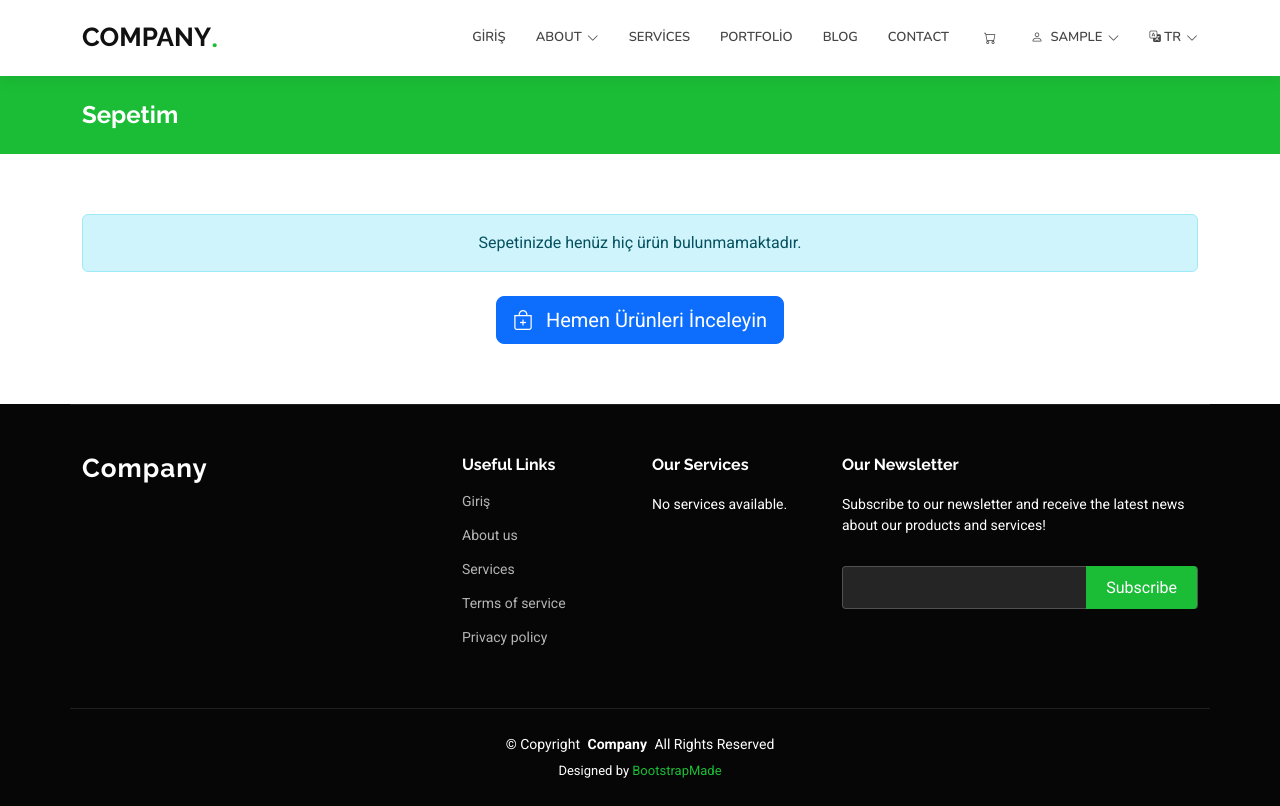
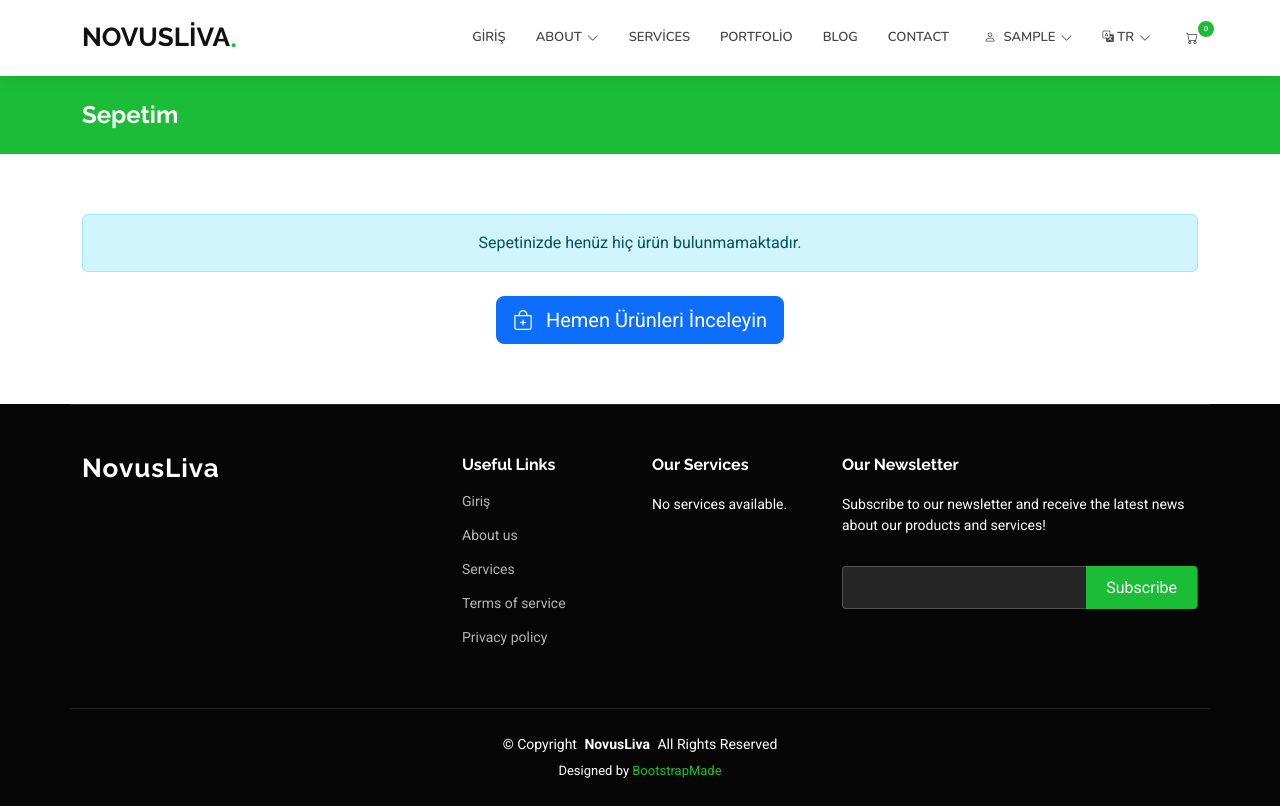
Before and after one commit to Erdemozer01/novusliva, a Django app: page /cart/ in a window 1280 px wide; the page is wider, and only the part inside the window is pictured. Run offline with Django 5.2, Linux system fonts and the light colour scheme; the visitor is signed in with stand-in values (Sample User, id 1); data that the repository does not hold is empty; some libraries are stand-ins or nearby versions.

Commit message:
güncellendi

```diff
--- a/company/settings.py
+++ b/company/settings.py
@@ -69,6 +69,7 @@ TEMPLATES = [
                 'django.contrib.messages.context_processors.messages',
                 'main.context_processors.site_settings',
                 'django.template.context_processors.i18n',
+                'main.context_processors.cart_item_count',
             ],
         },
     },
--- a/main/context_processors.py
+++ b/main/context_processors.py
@@ -1,4 +1,4 @@
-from .models import SiteSetting, Service
+from .models import SiteSetting, Service, Order
 
 
 def site_settings(request):
@@ -10,3 +10,16 @@ def site_settings(request):
         'site_settings': settings,
         'services': services,
     }
+
+def cart_item_count(request):
+    """
+    Kullanıcının sepetindeki toplam ürün sayısını döndürür.
+    """
+    cart_items_count = 0
+    if request.user.is_authenticated:
+        try:
+            cart = Order.objects.get(user=request.user, status='cart')
+            cart_items_count = sum(item.quantity for item in cart.items.all())
+        except Order.DoesNotExist:
+            pass
+    return {'cart_item_count': cart_items_count}
--- a/main/views.py
+++ b/main/views.py
@@ -2,7 +2,7 @@ import base64
 import hashlib
 import hmac
 import json
-import requests  # requests kütüphanesini import edin
+import requests
 
 from django.contrib.auth import login
 from django.contrib.auth.decorators import login_required
@@ -21,6 +21,7 @@ import logging
 from django.conf import settings
 import iyzipay
 import random
+from django.db import IntegrityError
 
 from django.views.decorators.csrf import csrf_exempt
 from django.views.decorators.http import require_POST
@@ -32,7 +33,7 @@ from .forms import (
 from .models import (
     Service, BlogPost, Tag, PortfolioItem, PortfolioCategory,
     TeamMember, Testimonial, Category, ContactMessage, Skill,
-    Client, AboutPage, Order, OrderItem, DiscountCode
+    Client, AboutPage, Order, OrderItem, DiscountCode, Subscriber
 )
 
 logger = logging.getLogger(__name__)
@@ -392,19 +393,22 @@ def register_view(request):
     return render(request, 'registration/register.html', context)
 
 
+@require_POST
 def subscribe_view(request):
-    if request.method == 'POST':
-        form = SubscriberForm(request.POST)
-        if form.is_valid():
-            form.save()
-            return JsonResponse({
-                'success': True,
-                'message': _('Thank you for subscribing!')
-            })
-        else:
-            message = form.errors.get('email', [_('Invalid email address.')])[0]
-            return JsonResponse({'success': False, 'message': message})
-    return JsonResponse({'success': False, 'message': _('Invalid request.')})
+    """E-bülten aboneliği için POST isteğini AJAX ile işler."""
+    email = request.POST.get('email')
+    if email:
+        try:
+            # E-posta adresi veritabanına eklenir. `unique=True` hatası yakalanır.
+            Subscriber.objects.create(email=email)
+            return JsonResponse({'success': True, 'message': _("E-bültenimize başarıyla abone oldunuz!")})
+        except IntegrityError:
+            # unique kısıtlaması hatası (e-posta zaten kayıtlı)
+            return JsonResponse({'success': False, 'message': _("Bu e-posta adresi zaten kayıtlı.")})
+        except Exception:
+            # Diğer olası hatalar
+            return JsonResponse({'success': False, 'message': _("Bir hata oluştu. Lütfen tekrar deneyin.")})
+    return JsonResponse({'success': False, 'message': _("Lütfen geçerli bir e-posta adresi girin.")})
 
 
 def service_details_view(request, service_id):
--- a/templates/base.html
+++ b/templates/base.html
@@ -50,18 +50,56 @@
             color: #007bff !important; /* Temanızın ana rengi */
         }
 
-        /* Sepet ikonunu büyüt */
+        / /* Sepet ikonu için temel stil ve büyüklük */
         .cart-icon {
-            font-size: 20px !important; /* İkon boyutunu artır */
+            font-size: 28px !important; /* İkon boyutunu biraz küçülttük */
+            color: var(--default-color) !important;
             position: relative;
-            display: inline-block;
+            display: flex; /* İçindeki elemanları hizalamak için flexbox kullanın */
+            align-items: center; /* Dikeyde ortala */
+            transition: color 0.3s ease;
+            text-decoration: none !important; /* Link alt çizgisi olmaması için */
         }
 
-        /* Opsiyonel: Hover efekti ekle */
+        /* Sepet içindeki ürün sayısı için sayaç (badge) stil ve konumlandırma */
+        .cart-count {
+            position: absolute; /* .cart-icon'a göre mutlak konumlandırma */
+            top: 5px; /* Üstten konum */
+            right: -18px; /* Sağdan konum */
+
+            background-color: var(--accent-color, #ff5722) !important;
+            color: #fff !important;
+
+            font-size: 7px; /* Sayaç yazısının boyutu */
+            font-weight: 700;
+            line-height: 1;
+
+            padding: 3px 6px; /* İç boşluk */
+            border: 2px solid #fff; /* Beyaz kenarlık */
+            border-radius: 50%; /* Dairesel görünüm */
+
+            min-width: 20px; /* Minimum genişlik */
+            height: 20px; /* Yükseklik */
+
+            display: flex; /* İçeriği ortalamak için flex kullan */
+            align-items: center; /* Dikeyde ortala */
+            justify-content: center; /* Yatayda ortala */
+
+            white-space: nowrap; /* Sayı iki haneli olduğunda satır atlamasını önler */
+
+            transform: scale(1); /* Başlangıç boyutu */
+            transition: transform 0.3s ease, background-color 0.3s ease; /* Animasyon */
+            z-index: 10;
+        }
+
+        /* Sepet ikonu üzerine gelindiğinde sayacın büyümesi */
         .cart-icon:hover {
-            color: #007bff !important;
+            color: var(--accent-color, #007bff) !important; /* İkon rengini değiştir */
+        }
+
+        .cart-icon:hover .cart-count {
             transform: scale(1.1);
-            transition: all 0.3s ease;
+            background-color: var(--accent-color, #007bff) !important;
         }
 
         .dropdown-menu .dropdown-item {
@@ -81,7 +119,7 @@
     <div class="container position-relative d-flex align-items-center">
 
         <a href="{% url 'index' %}" class="logo d-flex align-items-center me-auto">
-            <h1 class="sitename">Company</h1><span>.</span>
+            <h1 class="sitename">NovusLiva</h1><span>.</span>
         </a>
 
         <nav id="navmenu" class="navmenu">
@@ -99,7 +137,6 @@
                 <li><a href="{% url 'blog' %}">{% trans "Blog" %}</a></li>
                 <li><a href="{% url 'contact' %}">{% trans "Contact" %}</a></li>
 
-                <li><a href="{% url 'cart_detail' %}" class="cart-icon"><i class="bi bi-cart"></i></a></li>
 
                 {% if user.is_authenticated %}
                     <li class="dropdown">
@@ -110,7 +147,8 @@
                             <i class="bi bi-chevron-down toggle-dropdown"></i>
                         </a>
                         <ul>
-                            <li><a href="{% url 'profile' request.user.username %}"><i class="bi bi-person me-2"></i>{% trans "Profile" %}</a>
+                            <li><a href="{% url 'profile' request.user.username %}"><i
+                                    class="bi bi-person me-2"></i>{% trans "Profile" %}</a>
                             </li>
                             <li><a href="{% url 'order_history' request.user.username %}"><i
                                     class="bi bi-box-seam me-2"></i>{% trans "Orders" %}</a></li>
@@ -151,6 +189,7 @@
 
                 {% get_current_language as LANGUAGE_CODE %}
                 {% get_language_info_list for LANGUAGES as languages %}
+
                 <li class="dropdown">
                     <a href="#">
                         <span><small class="bi bi-translate"></small> {{ LANGUAGE_CODE|upper }}</span>
@@ -171,6 +210,16 @@
                         {% endfor %}
                     </ul>
                 </li>
+
+                <li>
+                    <a href="{% url 'cart_detail' %}" class="cart-icon position-relative">
+                        <i class="bi bi-cart">
+                            <span class="badge bg-primary rounded-pill cart-count"
+                                  id="cart-item-count">{{ cart_item_count }}</span>
+                        </i>
+                    </a>
+                </li>
+
             </ul>
             <i class="mobile-nav-toggle d-xl-none bi bi-list"></i>
         </nav>
@@ -187,7 +236,7 @@
         <div class="row gy-4">
             <div class="col-lg-4 col-md-6 footer-about">
                 <a href="{% url 'index' %}" class="logo d-flex align-items-center">
-                    <span class="sitename">Company</span>
+                    <span class="sitename">NovusLiva</span>
                 </a>
                 {% if site_settings %}
                     <div class="footer-contact pt-3">
@@ -247,7 +296,7 @@
     </div>
 
     <div class="container copyright text-center mt-4">
-        <p>© <span>Copyright</span> <strong class="px-1 sitename">Company</strong>
+        <p>© <span>Copyright</span> <strong class="px-1 sitename">NovusLiva</strong>
             <span>{% trans "All Rights Reserved" %}</span></p>
         <div class="credits">
             Designed by <a href="https://bootstrapmade.com/">BootstrapMade</a>
@@ -282,27 +331,43 @@
 
                     const formData = new FormData(newsletterForm);
 
+                    // CSRF token'ı FormData'ya manuel olarak eklemek daha güvenli olabilir.
+                    // Django'nun `{{ csrf_token }}` etiketini zaten kullandığınız için bu isteğe bağlıdır.
+                    // formData.append('csrfmiddlewaretoken', '{{ csrf_token }}');
+
+                    // Mesaj alanını temizle ve yükleme durumunu göster.
+                    newsletterMessage.textContent = 'İşleniyor...';
+                    newsletterMessage.className = 'text-info'; // Veya sadece bir spinner ekleyebilirsiniz.
+
                     fetch(newsletterForm.action, {
                         method: 'POST',
                         body: formData,
                         headers: {
                             'X-Requested-With': 'XMLHttpRequest',
+                            // CSRF token'ı header'da göndermek daha sağlamdır.
+                            'X-CSRFToken': formData.get('csrfmiddlewaretoken')
                         }
                     })
-                        .then(response => response.json())
+                        .then(response => {
+                            if (!response.ok) {
+                                // Sunucu 200 olmayan bir HTTP yanıtı döndürdüğünde hata fırlat
+                                throw new Error('Network response was not ok');
+                            }
+                            return response.json();
+                        })
                         .then(data => {
                             newsletterMessage.style.display = 'block';
                             if (data.success) {
-                                newsletterMessage.className = 'alert alert-success';
+                                newsletterMessage.className = 'alert alert-success mt-2';
                                 newsletterForm.reset();
                             } else {
-                                newsletterMessage.className = 'alert alert-danger';
+                                newsletterMessage.className = 'alert alert-danger mt-2';
                             }
                             newsletterMessage.textContent = data.message;
                         })
                         .catch(error => {
                             console.error('Subscription error:', error);
-                            newsletterMessage.className = 'alert alert-danger';
+                            newsletterMessage.className = 'alert alert-danger mt-2';
                             newsletterMessage.textContent = '{% trans "An error occurred. Please try again." %}';
                         });
                 });
--- a/templates/cart_detail.html
+++ b/templates/cart_detail.html
@@ -23,7 +23,7 @@
             {% if cart_items %}
                 <div class="card p-4 shadow-sm">
                     <h4 class="mb-4">Sepetinizde Bulunan Ürünler</h4>
-                    <div class="table-responsive">
+                    <div class="table-responsive d-md-block">
                         <table class="table table-hover">
                             <thead>
                             <tr>
```
